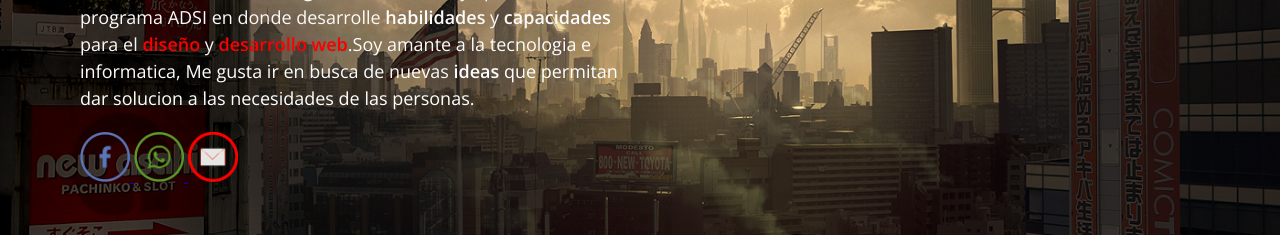
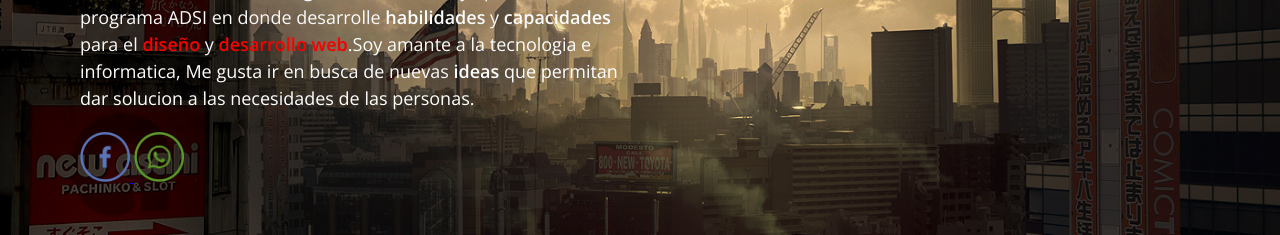
Before and after one commit to davisdev7/folio, a plain HTML site: page index.html in a window 1280 px wide. Shown: the part 1720-1955 px from the top of the page. Drawn offline with nearby package versions, Linux system fonts and the light colour scheme.

Commit message:
quitado icono gmail

```diff
--- a/index.html
+++ b/index.html
@@ -210,10 +210,6 @@ window.smartsupp||(function(d) {
                     <a href="https://api.whatsapp.com/send?phone=573008165981">
                         <img src="img/wat.png" target="_blank" alt="" width="50">
                     </a>
-
-                    <a href="mailto:davisantiagoramirezdiaz@gmail.com">
-                        <img src="img/sd.png" target="_blank" alt="" width="50">
-                    </a>
                 </div>
             </section>
         </div>
```
